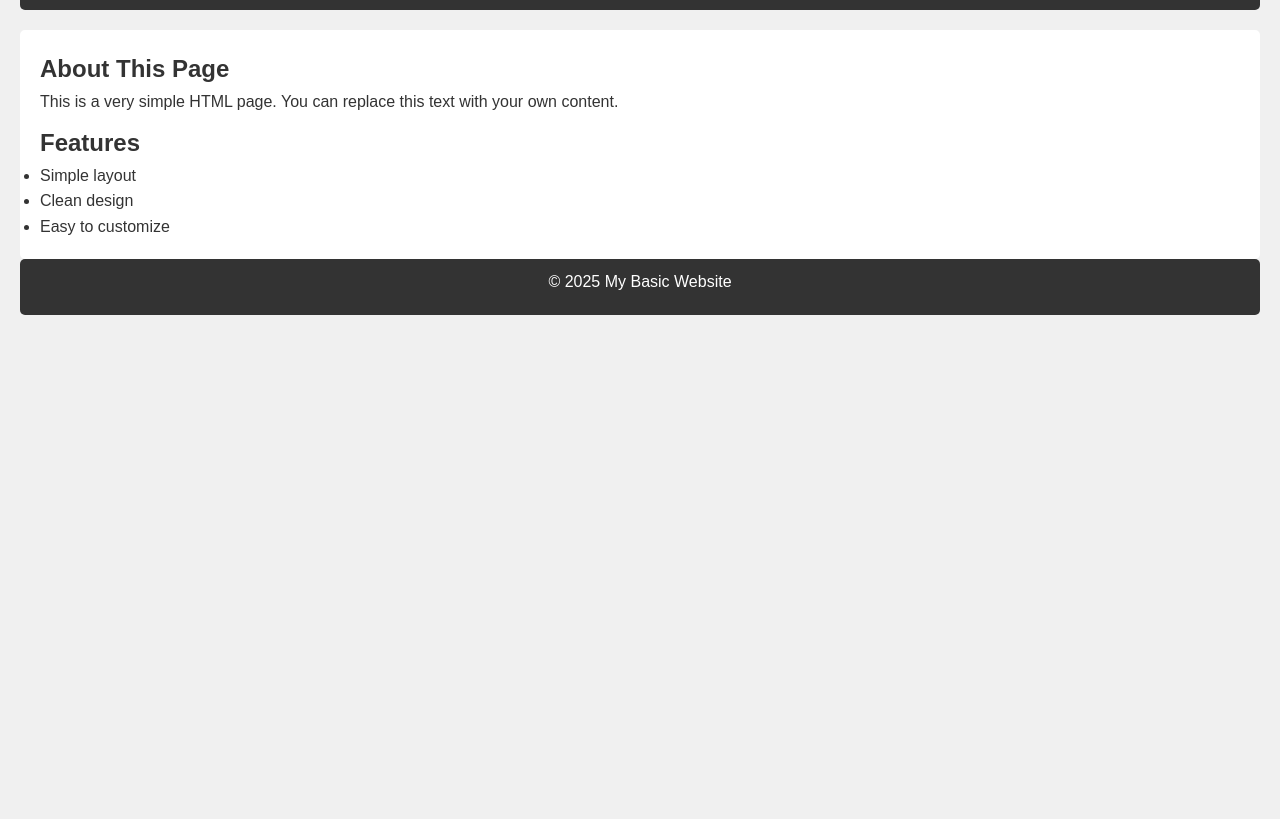
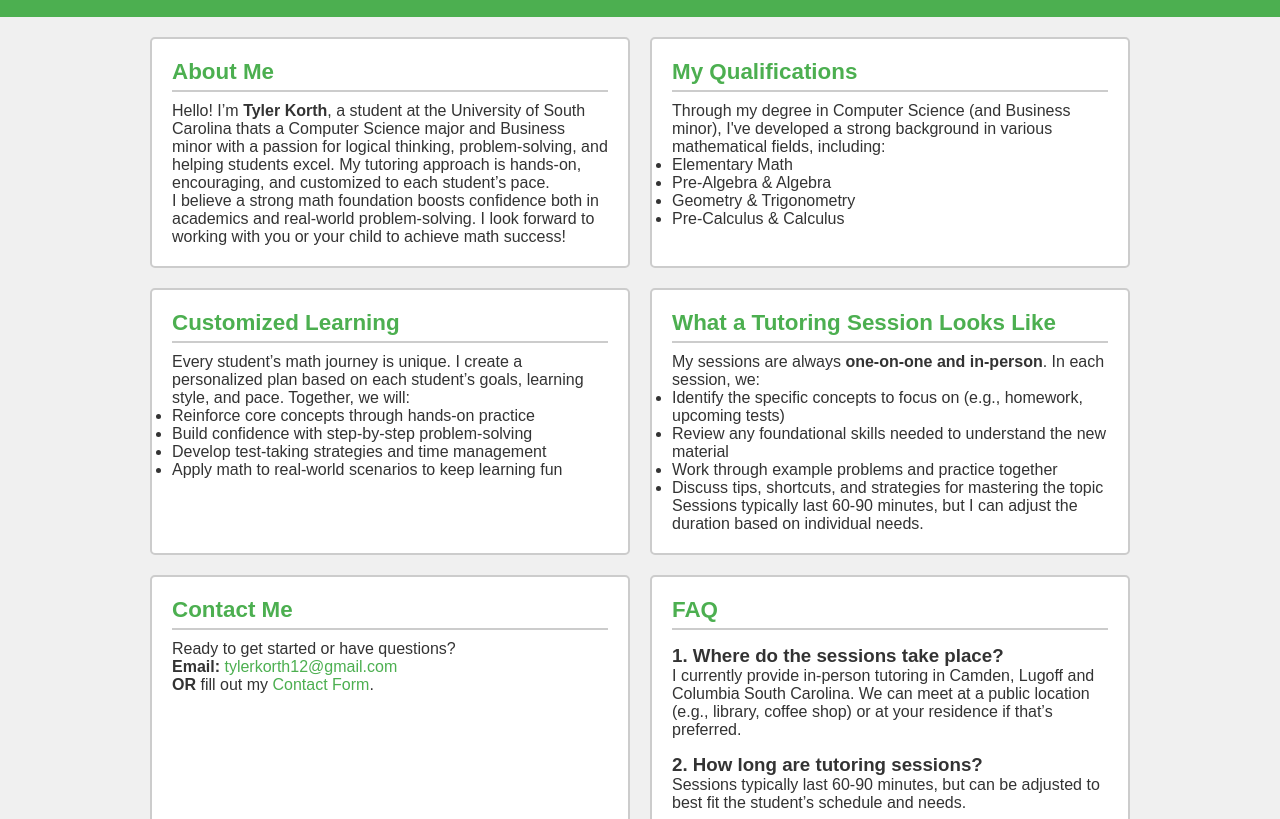
Before and after one commit to Tyler987/basic, a plain HTML site: page index.html in a window 1280 px wide. Shown: the part 91-910 px from the top of the page. Before the commit the page ends 800 px from the top, so only its background shows below. Drawn offline with Linux system fonts and the light colour scheme.

Commit message:
tutoring web update

```diff
--- a/index.html
+++ b/index.html
@@ -2,81 +2,135 @@
 <html lang="en">
 <head>
   <meta charset="UTF-8" />
-  <!-- Ensures the page is optimized for mobile -->
-  <meta name="viewport" content="width=device-width, initial-scale=1.0" />
+  <meta name="viewport" content="width=device-width, initial-scale=1.0"/>
+  <title>Tyler Korth Math Tutoring</title>
 
-  <title>My Basic Webpage</title>
-
-  <!-- Inline CSS for quick styling -->
-  <style>
-    /* Basic Reset and Box Sizing */
-    * {
-      margin: 0;
-      padding: 0;
-      box-sizing: border-box;
-    }
-
-    body {
-      font-family: Arial, sans-serif;
-      line-height: 1.6;
-      background-color: #f0f0f0;
-      color: #333;
-      padding: 20px;
-    }
-
-    header, footer {
-      background-color: #333;
-      color: #fff;
-      padding: 10px;
-      margin-bottom: 20px;
-      text-align: center;
-      border-radius: 5px;
-    }
-
-    main {
-      background-color: #fff;
-      border-radius: 5px;
-      padding: 20px;
-    }
-
-    h1 {
-      margin-bottom: 10px;
-    }
-
-    p {
-      margin-bottom: 10px;
-    }
-  </style>
+  <link rel="stylesheet" href="style.css" />
 </head>
 <body>
-
-  <!-- Header section -->
+  <!-- header -->
   <header>
-    <h1>Welcome to My Basic Webpage</h1>
+    <h1>Welcome to Tyler Korth Math Tutoring</h1>
+    <p>Personalized In-Person Math Support for Elementary, Middle, &amp; High School Students</p>
   </header>
 
-  <!-- Main content area -->
+  <!-- content -->
   <main>
-    <h2>About This Page</h2>
-    <p>This is a very simple HTML page. You can replace this text with your own content.</p>
+    <!-- first row -->
+    <div class="flex-container">
+      <!-- about me -->
+      <div id="background" class="info-box">
+        <h2>About Me</h2>
+        <p>
+          Hello! I’m <strong>Tyler Korth</strong>, a student at the University of South Carolina thats a Computer Science major and Business minor
+          with a passion for logical thinking, problem-solving, and helping students excel.
+          My tutoring approach is hands-on, encouraging, and customized to each student’s pace.
+        </p>
+        <p>
+          I believe a strong math foundation boosts confidence both in academics
+          and real-world problem-solving. I look forward to working with you or your child
+          to achieve math success!
+        </p>
+      </div>
 
-    <h2>Features</h2>
-    <ul>
-      <li>Simple layout</li>
-      <li>Clean design</li>
-      <li>Easy to customize</li>
-    </ul>
+      <!-- qualifications -->
+      <div id="qualifications" class="info-box">
+        <h2>My Qualifications</h2>
+        <p>
+          Through my degree in Computer Science (and Business minor), I've developed a strong
+          background in various mathematical fields, including:
+        </p>
+        <ul>
+          <li>Elementary Math</li>
+          <li>Pre-Algebra &amp; Algebra</li>
+          <li>Geometry &amp; Trigonometry</li>
+          <li>Pre-Calculus &amp; Calculus</li>
+        </ul>
+      </div>
+    </div>
+
+    <!-- second row -->
+    <div class="flex-container">
+      <!-- experience box learning -->
+      <div id="learning-experience" class="info-box">
+        <h2>Customized Learning</h2>
+        <p>
+          Every student’s math journey is unique. I create a personalized plan based on
+          each student’s goals, learning style, and pace. Together, we will:
+        </p>
+        <ul>
+          <li>Reinforce core concepts through hands-on practice</li>
+          <li>Build confidence with step-by-step problem-solving</li>
+          <li>Develop test-taking strategies and time management</li>
+          <li>Apply math to real-world scenarios to keep learning fun</li>
+        </ul>
+      </div>
+
+      <!-- session overview -->
+      <div id="session-overview" class="info-box">
+        <h2>What a Tutoring Session Looks Like</h2>
+        <p>
+          My sessions are always <strong>one-on-one and in-person</strong>. In each session, we:
+        </p>
+        <ul>
+          <li>Identify the specific concepts to focus on (e.g., homework, upcoming tests)</li>
+          <li>Review any foundational skills needed to understand the new material</li>
+          <li>Work through example problems and practice together</li>
+          <li>Discuss tips, shortcuts, and strategies for mastering the topic</li>
+        </ul>
+        <p>
+          Sessions typically last 60-90 minutes, but I can adjust the duration based on individual needs.
+        </p>
+      </div>
+    </div>
+
+    <!-- third row -->
+    <div class="flex-container">
+      <!-- contact -->
+      <div id="contact" class="info-box">
+        <h2>Contact Me</h2>
+        <p>
+          Ready to get started or have questions?
+          <br/><strong>Email:</strong> <a href="mailto:tylerkorth12@gmail.com">tylerkorth12@gmail.com</a>
+          <br/><strong>OR</strong> fill out my <a href="https://docs.google.com/forms/d/YOUR_FORM_ID/viewform" target="_blank">Contact Form</a>.
+        </p>
+        <!-- <p>
+          Note: Replace <code>YOUR_FORM_ID</code>
+        </p> -->
+      </div>
+
+      <!-- FAQ -->
+      <div id="faq" class="info-box">
+        <h2>FAQ</h2>
+        <h3>1. Where do the sessions take place?</h3>
+        <p>
+          I currently provide in-person tutoring in Camden, Lugoff and Columbia South Carolina. We can meet at a public
+          location (e.g., library, coffee shop) or at your residence if that’s preferred.
+        </p>
+
+        <h3>2. How long are tutoring sessions?</h3>
+        <p>
+          Sessions typically last 60-90 minutes, but can be adjusted to best fit the student’s schedule and needs.
+        </p>
+
+        <h3>3. What if my child only needs help occasionally?</h3>
+        <p>
+          That’s perfectly fine! I offer flexible scheduling for one-time sessions or periodic check-ins as needed.
+        </p>
+
+        <h3>4. What is your availability?</h3>
+        <p>
+          My schedule is generally flexible. Email me or fill out the contact form, and we’ll find a time that works!
+        </p>
+      </div>
+    </div>
   </main>
 
-  <!-- Footer section -->
+  <!-- footer -->
   <footer>
-    <p>&copy; 2025 My Basic Website</p>
+    <!-- <p>&copy; 2025 Tyler Korth</p> -->
   </footer>
 
-  <!-- Optional JavaScript -->
-  <script>
-    // You can add any JavaScript code here
-    console.log("Hello from your basic webpage!");
-  </script>
+  <script src="script.js"></script>
 </body>
 </html>
--- /dev/null
+++ b/script.js
@@ -0,0 +1,10 @@
+window.addEventListener('load', function() {
+    const boxes = document.querySelectorAll('.info-box');
+
+    // fade in delay
+    boxes.forEach((box, index) => {
+      setTimeout(() => {
+        box.classList.add('fade-in');
+      }, index * 300);
+    });
+  });
--- /dev/null
+++ b/style.css
@@ -0,0 +1,105 @@
+* {
+    margin: 0;
+    padding: 0;
+    box-sizing: border-box;
+  }
+
+  body {
+    font-family: Arial, sans-serif;
+    background: #f0f0f0;
+    color: #333;
+    padding-bottom: 40px;
+  }
+
+  header {
+    background: #4CAF50;
+    color: #fff;
+    text-align: center;
+    padding: 20px;
+  }
+  header h1 {
+    font-size: 2em;
+    margin-bottom: 10px;
+  }
+  header p {
+    font-size: 1.1em;
+  }
+
+  main {
+    max-width: 1000px;
+    margin: 20px auto;
+    padding: 0 10px;
+  }
+
+  .flex-container {
+    display: flex;
+    flex-wrap: wrap;
+    justify-content: space-between;
+    gap: 20px;
+    margin-bottom: 20px;
+  }
+
+  .info-box {
+    background: #fff;
+    border: 2px solid #ccc;
+    border-radius: 5px;
+    padding: 20px;
+    flex: 1;
+    opacity: 0;
+    transform: translateY(20px);
+  }
+
+  .info-box {
+    min-width: 280px;
+  }
+
+  .info-box h2 {
+    margin-bottom: 10px;
+    color: #4CAF50;
+    font-size: 1.4em;
+    border-bottom: 2px solid #ccc;
+    padding-bottom: 5px;
+  }
+
+  #faq h3 {
+    margin-top: 15px;
+    color: #333;
+    font-weight: bold;
+  }
+
+  footer {
+    text-align: center;
+    background: #333;
+    color: #fff;
+    padding: 15px;
+    position: relative;
+    bottom: 0;
+    width: 100%;
+  }
+  footer p {
+    margin: 5px 0;
+  }
+
+  a {
+    color: #4CAF50;
+    text-decoration: none;
+  }
+
+  a:hover {
+    text-decoration: underline;
+  }
+
+  .fade-in {
+    animation: fadeInUp 1s ease forwards;
+  }
+
+  @keyframes fadeInUp {
+    0% {
+      opacity: 0;
+      transform: translateY(20px);
+    }
+    100% {
+      opacity: 1;
+      transform: translateY(0);
+    }
+  }
```
